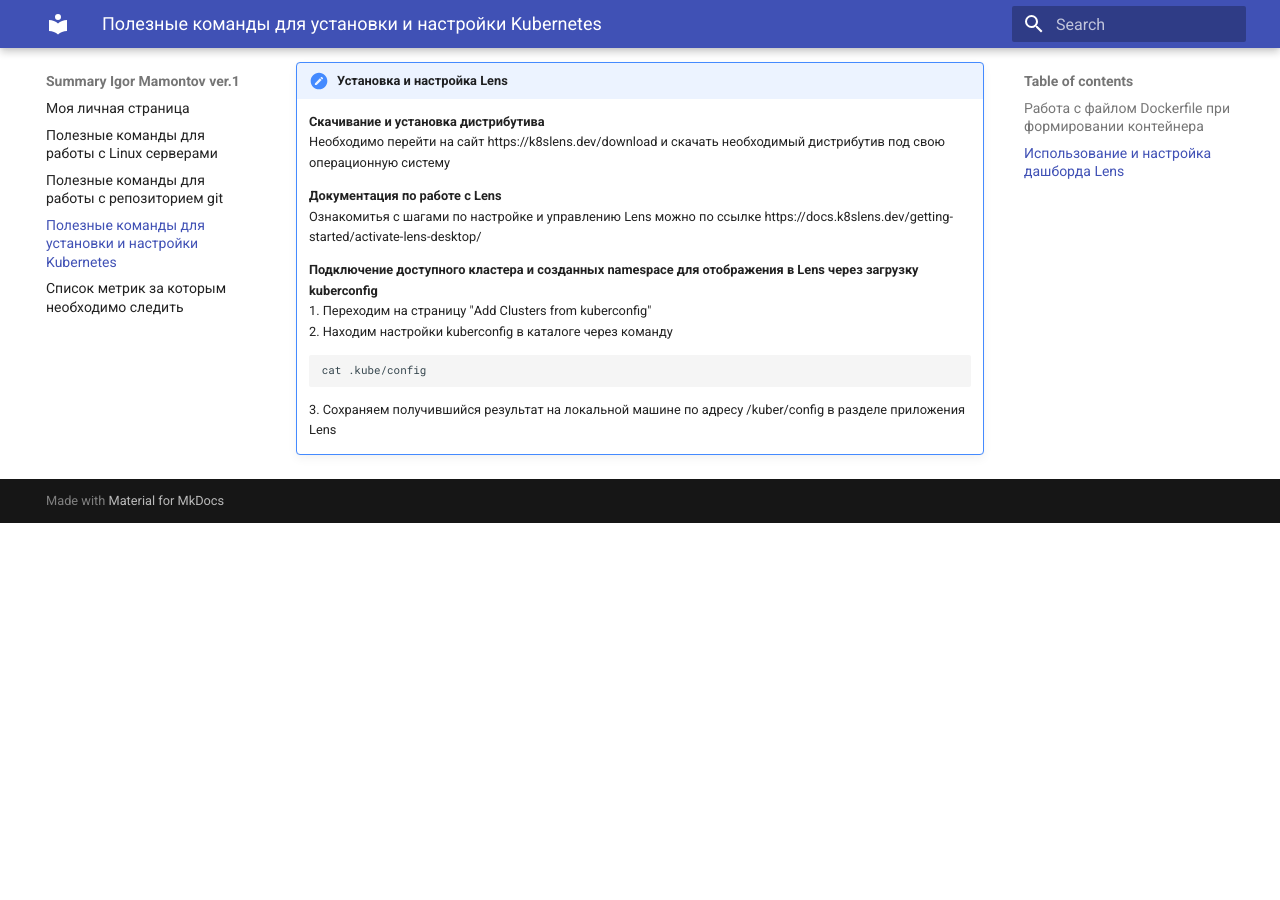
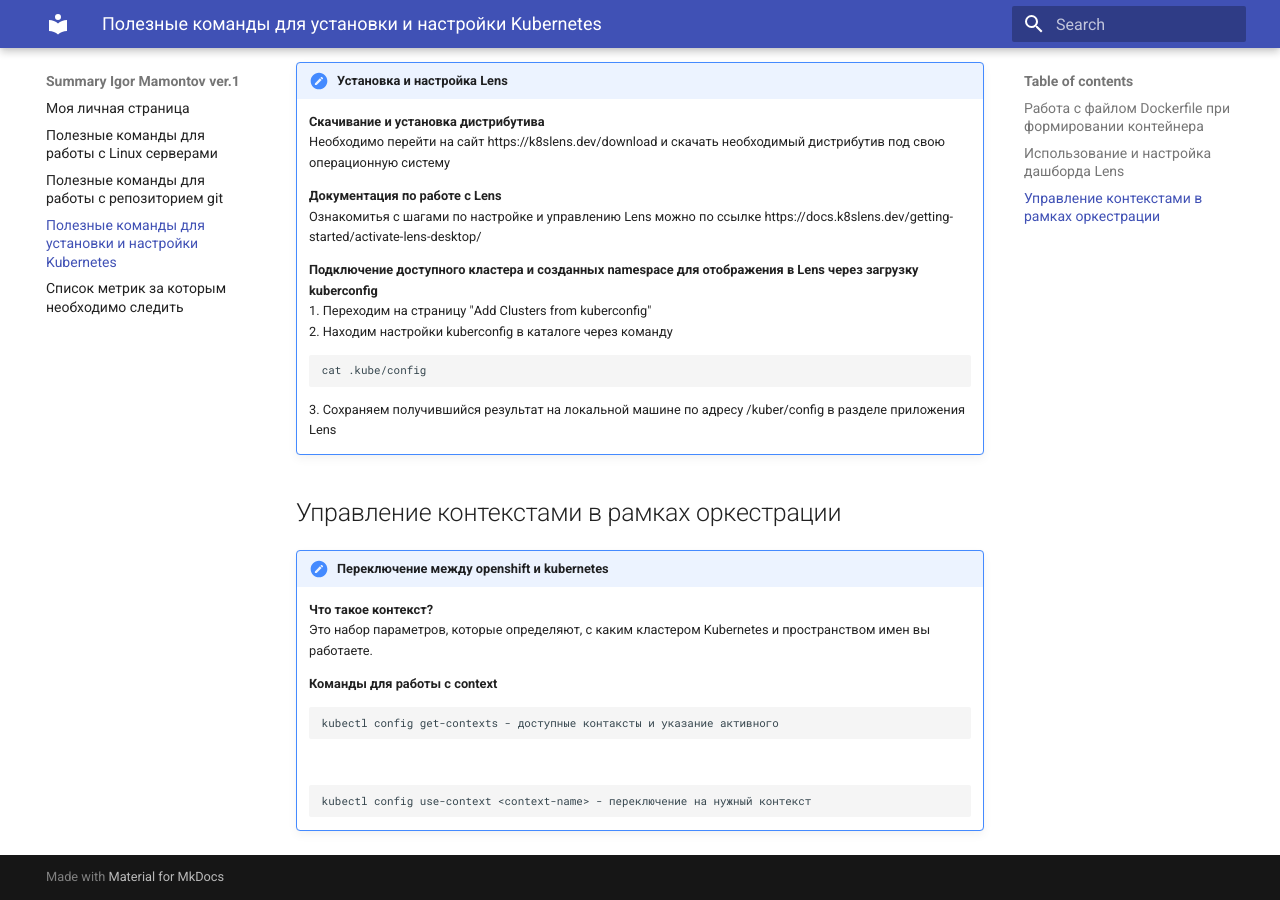
Before and after one commit to Mamontosik/IgorMamontov_Summary, an MkDocs documentation site: the page built from docs/admin_kubernetes.md, in a window 1280 px wide and 900 px high, scrolled down 870 px. Built offline with MkDocs 1.6.1 and Material for MkDocs 9.7.7, drawn with Linux system fonts in a browser that asks for light colours; before the commit the page ends 1393 px from its top, so only the background shows below that.

Commit message:
Добавление информации о контексте kubernetes

````diff
--- a/docs/admin_kubernetes.md
+++ b/docs/admin_kubernetes.md
@@ -57,3 +57,20 @@
     cat .kube/config
     ```
     3. Сохраняем получившийся результат на локальной машине по адресу /kuber/config в разделе приложения Lens
+
+## Управление контекстами в рамках оркестрации
+!!! note "Переключение между openshift и kubernetes"
+
+    **Что такое контекст?**
+    <br>
+    Это набор параметров, которые определяют, с каким кластером Kubernetes и пространством имен вы работаете.
+
+    **Команды для работы с context**
+    <br>
+    ```bash
+    kubectl config get-contexts - доступные контаксты и указание активного
+    ```
+    <br>
+    ``` bash
+    kubectl config use-context <context-name> - переключение на нужный контекст
+    ```
````
